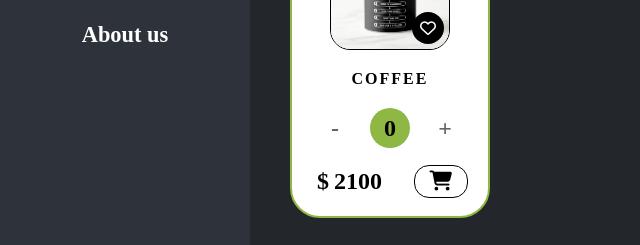
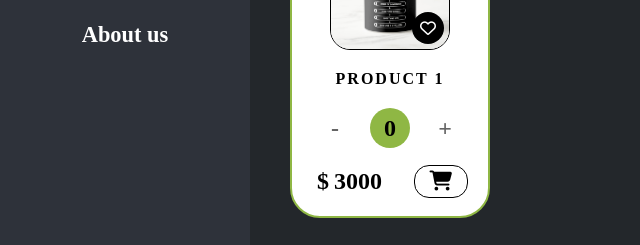
Before and after one commit to DevArthuro/react-advance, a React (Vite) app in the folder 3.component-compound/: page /shopping in a window 1280 px wide. Shown: the part 204-449 px from the top of the page, without its empty margins (0-640 px from the left). Built offline with nearby package versions, Linux system fonts and the light colour scheme.

Commit message:
feat: create redux prev cart manage

```diff
--- a/3.component-compound/src/components/ProductCard.tsx
+++ b/3.component-compound/src/components/ProductCard.tsx
@@ -1,26 +1,16 @@
-interface ProductCardProps {
-  id: string;
-  title: string;
-  img: string;
-  favorite?: boolean;
-  cantidity: number;
-  price: number;
-}
+import useProduct from "../hooks/useProduct";
 
-const ProductCard: React.FC<ProductCardProps> = ({
-  id,
-  title,
-  img,
-  favorite = false,
-  cantidity,
-  price,
-}) => {
+const ProductCard: React.FC<{ id: string }> = ({ id }) => {
+  const { state } = useProduct({ id });
+
+  const { product } = state;
+
   return (
     <div className="card">
       <div className="img">
-        <img src={img} alt="productImage" />
+        <img src={product?.img} alt="productImage" />
         <div className="favorite-logo">
-          {favorite ? (
+          {state.favorite ? (
             <i className="favorite fa-solid fa-heart" />
           ) : (
             <i className="unfavorite fa-regular fa-heart" />
@@ -28,16 +18,16 @@ const ProductCard: React.FC<ProductCardProps> = ({
         </div>
       </div>
       <div className="details">
-        <span className="title">{title}</span>
+        <span className="title">{product?.title}</span>
       </div>
       <div className="cantidity">
         <div className="rest">-</div>
-        <div className="value">{cantidity}</div>
+        <div className="value">{state.cantidity}</div>
         <div className="plus">+</div>
       </div>
       <div className="btn-buy">
-        <div className="price">{price}</div>
-        <button className="add-btn">
+        <div className="price">{product?.price}</div>
+        <button className="add-btn" disabled={state.inCart}>
           <i className="fa-solid fa-cart-shopping fa-xl" />
         </button>
       </div>
--- /dev/null
+++ b/3.component-compound/src/hooks/useProduct.tsx
@@ -0,0 +1,31 @@
+import { useLayoutEffect, useReducer } from "react";
+import productReducer from "../reducer/product";
+import { INITIAL_STATE } from "../reducer/state/product";
+import { addProduct } from "../reducer/actions/product";
+import { StateProduct } from "../reducer/types/product";
+import { PRODUCTS } from "../utils/product";
+
+interface Props {
+  id: string;
+}
+
+interface ReturnHook {
+  state: StateProduct;
+}
+
+const useProduct = ({ id }: Props): ReturnHook => {
+  const [state, dispatch] = useReducer(productReducer, INITIAL_STATE);
+  const product = PRODUCTS.find((product) => product.id === id);
+
+  if (!product) return { state };
+
+  useLayoutEffect(() => {
+    dispatch(addProduct(product));
+  }, []);
+
+  return {
+    state,
+  };
+};
+
+export default useProduct;
--- /dev/null
+++ b/3.component-compound/src/interfaces/product.ts
@@ -0,0 +1,6 @@
+export interface ProductCardType {
+  id: string;
+  title: string;
+  img: string;
+  price: number;
+}
--- a/3.component-compound/src/page/ShoppingCart.tsx
+++ b/3.component-compound/src/page/ShoppingCart.tsx
@@ -1,5 +1,5 @@
 import ProductCard from "../components/ProductCard";
-import ProductImage from "../../public/coffee-mug.png";
+import { PRODUCTS } from "../utils/product";
 
 const ShoppingCart = () => {
   return (
@@ -7,13 +7,9 @@ const ShoppingCart = () => {
       <h1>Produts</h1>
       <hr />
       <div className="products">
-        <ProductCard
-          id="1"
-          title="Coffee"
-          img={ProductImage}
-          price={2100}
-          cantidity={0}
-        />
+        {PRODUCTS.map((product) => (
+          <ProductCard id={product.id} key={product.id} />
+        ))}
       </div>
     </div>
   );
--- /dev/null
+++ b/3.component-compound/src/reducer/actions/product.ts
@@ -0,0 +1,7 @@
+import { ProductCardType } from "../../interfaces/product";
+import { productActionType } from "../types/product";
+
+export const addProduct = (product: ProductCardType): productActionType => ({
+  type: "addProductState",
+  payload: { product },
+});
--- /dev/null
+++ b/3.component-compound/src/reducer/product.ts
@@ -0,0 +1,33 @@
+import { productActionType, StateProduct } from "./types/product";
+
+const productReducer = (
+  state: StateProduct,
+  action: productActionType
+): StateProduct => {
+  const { cantidity } = state;
+  const { type, payload } = action;
+
+  switch (type) {
+    case "increaseBy":
+      return {
+        ...state,
+        cantidity: cantidity + 1,
+      };
+    case "decreaseBy":
+      return {
+        ...state,
+        cantidity: cantidity - 1,
+      };
+
+    case "addProductState":
+      return {
+        ...state,
+        product: payload?.product ?? null,
+      };
+
+    default:
+      return state;
+  }
+};
+
+export default productReducer;
--- /dev/null
+++ b/3.component-compound/src/reducer/state/product.ts
@@ -0,0 +1,8 @@
+import { StateProduct } from "../types/product";
+
+export const INITIAL_STATE: StateProduct = {
+  product: null,
+  cantidity: 0,
+  favorite: false,
+  inCart: false,
+};
--- /dev/null
+++ b/3.component-compound/src/reducer/types/product.ts
@@ -0,0 +1,13 @@
+import { ProductCardType } from "../../interfaces/product";
+
+export type productActionType =
+  | { type: "increaseBy"; payload: null }
+  | { type: "decreaseBy"; payload: null }
+  | { type: "addProductState"; payload: { product: ProductCardType } };
+
+export interface StateProduct {
+  product: ProductCardType | null;
+  cantidity: number;
+  favorite: boolean;
+  inCart: boolean;
+}
--- /dev/null
+++ b/3.component-compound/src/utils/product.ts
@@ -0,0 +1,11 @@
+import { ProductCardType } from "../interfaces/product";
+import ProductImage from "../../public/coffee-mug.png";
+
+export const PRODUCTS: ProductCardType[] = [
+  {
+    id: "1",
+    title: "Product 1",
+    img: ProductImage,
+    price: 3000,
+  },
+];
```
